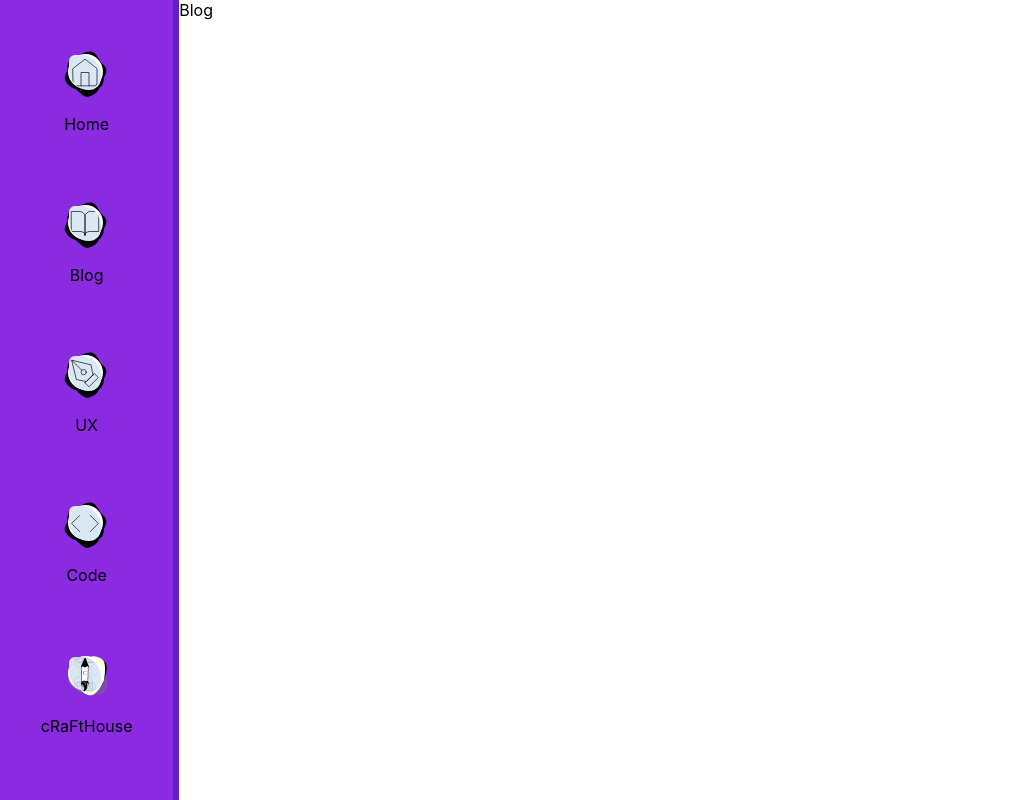
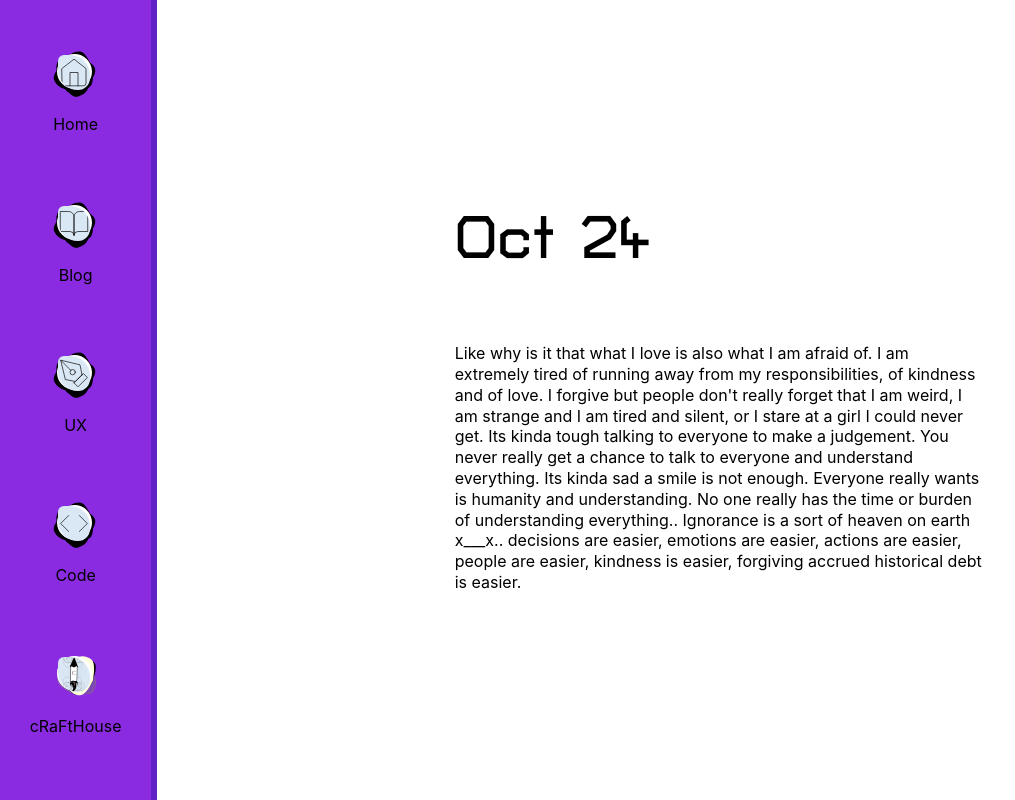
Before and after one commit to RichardBanh/web, a React (Create React App) app: page /blog/1 in a window 1280 px wide. Shown: the whole page, without its empty margins (0-1015 px from the left). Built offline with nearby package versions, Linux system fonts and the light colour scheme.

Commit message:
individual pages done

```diff
--- a/src/App.js
+++ b/src/App.js
@@ -14,7 +14,17 @@ import SingleBlog from "./Components/Blog/SingleBlog";
 import data from "./Data/Blog.json";
 
 function App() {
-	const dataFind = (event) => data.blog.find(() => event);
+	const dataFind = (event) => {
+
+			return data.blog.find((entry) => {
+				return entry.id === Number(event);
+			})
+
+	};
+	// data.blog.find(() => {
+	// 	console.log(event);
+	// 	return event;
+	// });
 	return (
 		<BrowserRouter>
 			<div className="App">
@@ -29,7 +39,7 @@ function App() {
 							</Link>
 						</li>
 						<li className="rectangle">
-							<Link to="/Blog">
+							<Link to="/blog">
 								<div className="shapeshifter play">
 									<img className="icon" src={book} />
 								</div>
--- a/src/Components/Blog.jsx
+++ b/src/Components/Blog.jsx
@@ -6,12 +6,12 @@ import data from "../Data/Blog.json";
 
 class ContentBlog extends Component {
 	render() {
-		const components = data.blog.map(({ date, text, id}) => (
+		const components = data.blog.map(({ date, text, id }) => (
 			<Box date={date} text={text} id={id} />
 		));
 		return (
 			<div className="blog">
-        <h1>Bloog</h1>
+				<h1>Bloog</h1>
 				<div className="specialB">{components}</div>
 			</div>
 		);
--- a/src/Components/Blog/BoxBlog.jsx
+++ b/src/Components/Blog/BoxBlog.jsx
@@ -2,11 +2,13 @@ import React from "react";
 import { Link } from "react-router-dom";
 
 function Box(props) {
+	console.log(props.id);
 	return (
 		<div
 			className="EDIT_textblock"
 			onClick={(e) => {
 				e.preventDefault();
+				console.log(props.id);
 				window.open(`/blog/${props.id}`, "_self");
 			}}
 		>
--- a/src/Components/Blog/SingleBlog.jsx
+++ b/src/Components/Blog/SingleBlog.jsx
@@ -4,23 +4,18 @@ import { useParams } from "react-router-dom";
 
 function SingleBlog(props) {
 
-    const [data, setData] = useState(false)
-    const id = useParams()
+    const id = useParams();
+    console.log(id.id)
+	const data2 = props.dataFind(id.id);
 
-    const setDataFunc = async () => {
-        const returnData = await props.dataFind(id)
-
-        setData(returnData);
-    }
-    setDataFunc()
-    if( data===false) {
-        return <div>Loading</div>
-    } else {
-        console.log(data)
-        return <div>Blog</div>;
-    }
-
-
+	return (
+		<div className="singleBlogp">
+			<div className="single_block">
+				<div className="blog_date">{data2.date}</div>
+				<div className="blog_text">{data2.text}</div>
+			</div>
+		</div>
+	);
 }
 
 export default SingleBlog;
--- a/src/Components/Landing.jsx
+++ b/src/Components/Landing.jsx
@@ -31,6 +31,7 @@ function Landing() {
 	const selected = shuffled.slice(0, 4);
 	const instaImg = selected.map(({ link }) => <InstagramPhotos link={link} />);
 	const sorttoFour = data.blog.filter((entry) => entry.id < 5);
+	console.log(sorttoFour)
 	const dataComponent = sorttoFour.map(({ date, text, id }) => (
 
 		<Box date={date} text={text} id={id}/>
--- a/src/index.css
+++ b/src/index.css
@@ -499,7 +499,7 @@ li a {
 .part2:hover > svg > path {
 	width: 100%;
 	animation-name: shift;
-	animation-duration: 5s;
+	animation-duration: 3s;
 	animation-iteration-count: infinite;
 	animation-play-state: running;
 }
@@ -542,12 +542,9 @@ li a {
 	width: 100%;
 	height: 100%;
 	overflow: scroll;
-
-
 }
 .specialB .EDIT_textblock {
 	width: 40%;
-
 	position: relative;
 	min-width: 155px;
 	background: rgba(255, 255, 255, 0.1);
@@ -557,7 +554,7 @@ li a {
 .blog h1 {
 	font-family: turtle-b;
 	font-size: 50px;
-	margin-left:5%
+	margin-left: 5%;
 }
 
 .blog .date {
@@ -565,3 +562,26 @@ li a {
 }
 
 /* Single page blog */
+
+.singleBlogp{
+	width: 100%;
+	display: flex;
+	justify-content: center;
+	align-items: center;
+
+}
+
+.single_block {
+	width: 47%;
+
+}
+
+.blog_date{
+	margin-bottom:70px;
+	font-family: turtle-b;
+	font-size:60px;
+}
+
+.blog_text {
+	line-height: 1.3;
+}
```
